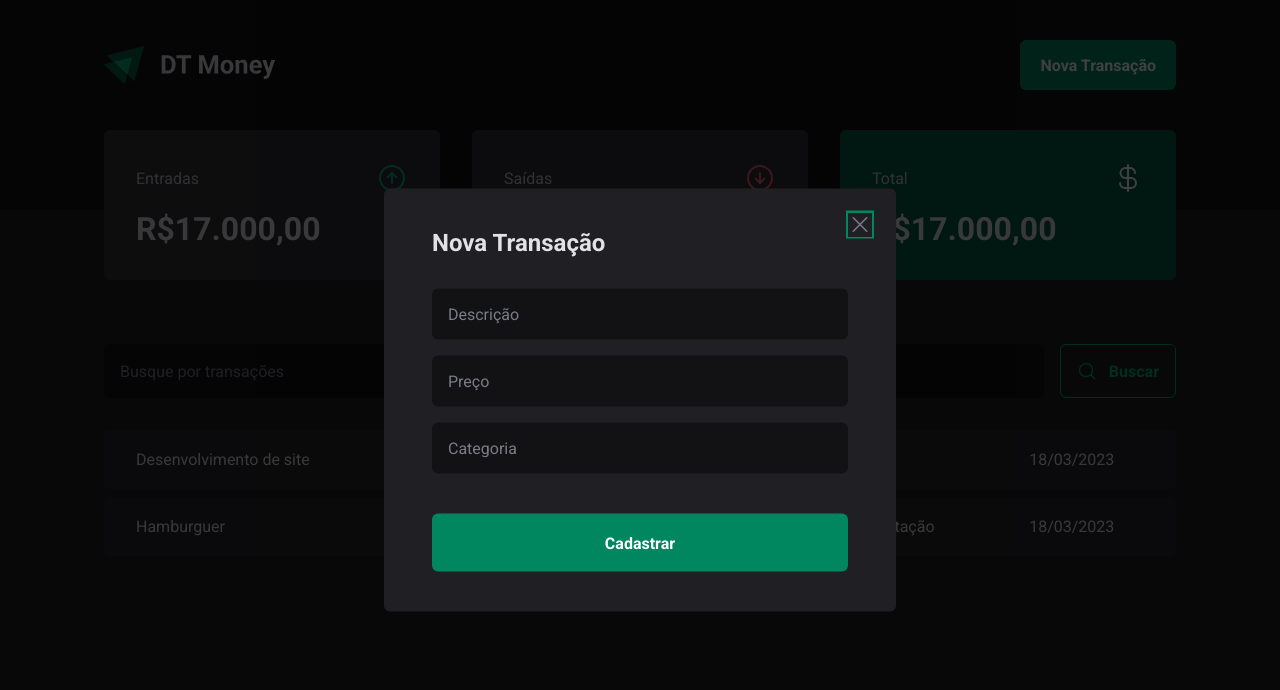
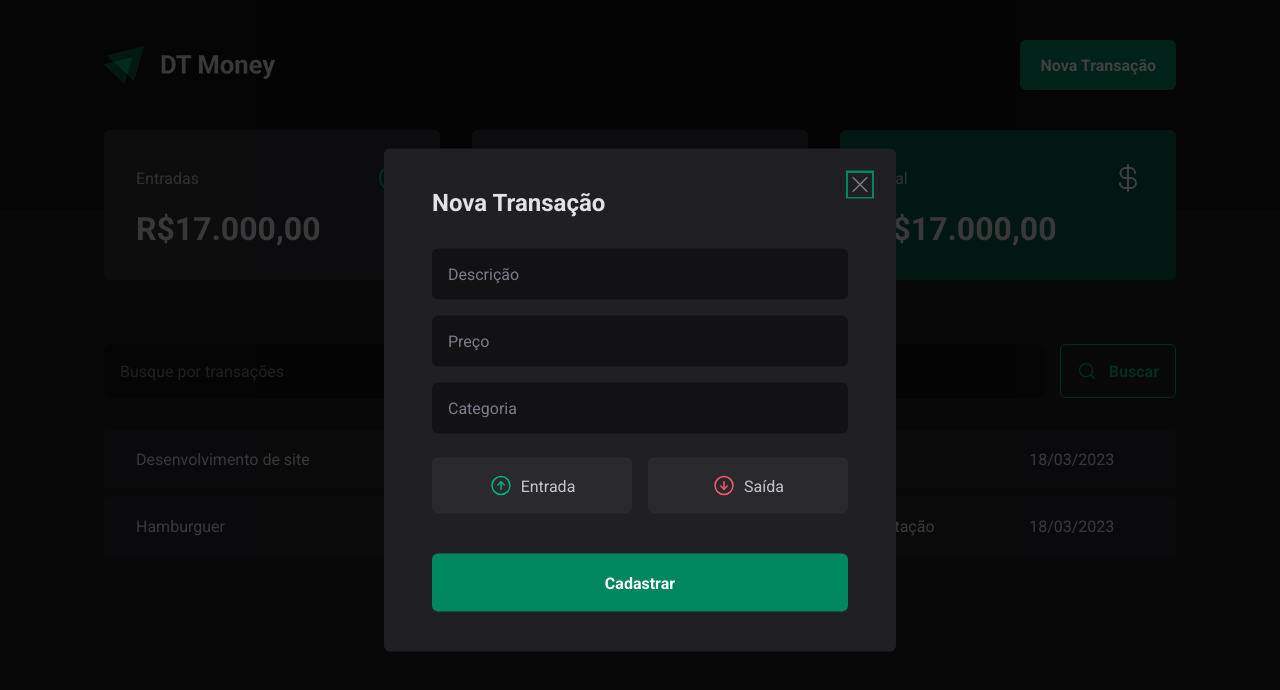
Before and after one commit to bduarte10/dt-money2, a React (Vite) app: page / in a window 1280 px wide. Both pictures are taken after a click on the button "Nova Transação". Shown: the top 690 px of the page. Built offline with nearby package versions, Linux system fonts and the light colour scheme.

Commit message:
feat: buttons modal

```diff
--- a/src/components/NewTransactionModal/index.tsx
+++ b/src/components/NewTransactionModal/index.tsx
@@ -1,6 +1,12 @@
 import * as Dialog from '@radix-ui/react-dialog';
-import { X } from 'phosphor-react';
-import { CloseButton, Content, Overlay } from './styles';
+import { ArrowCircleDown, ArrowCircleUp, X } from 'phosphor-react';
+import {
+  CloseButton,
+  Content,
+  Overlay,
+  TransactionType,
+  TransactionTypeButton,
+} from './styles';
 
 export const NewTransactionModal = () => {
   return (
@@ -15,6 +21,17 @@
           <input type='text' placeholder='Descrição' required />
           <input type='number' placeholder='Preço' required />
           <input type='text' placeholder='Categoria' required />
+
+          <TransactionType>
+            <TransactionTypeButton variant='income'>
+              <ArrowCircleUp size={24} />
+              Entrada
+            </TransactionTypeButton>
+            <TransactionTypeButton variant='outcome'>
+              <ArrowCircleDown size={24} />
+              Saída
+            </TransactionTypeButton>
+          </TransactionType>
           <button type='submit'>Cadastrar</button>
         </form>
       </Content>
--- a/src/components/NewTransactionModal/styles.ts
+++ b/src/components/NewTransactionModal/styles.ts
@@ -67,3 +67,34 @@
   line-height: 0;
   color: ${(props) => props.theme['gray-500']};
 `;
+
+export const TransactionType = styled.div`
+  display: grid;
+  grid-template-columns: repeat(2, 1fr);
+  gap: 1rem;
+  margin-top: 0.5rem;
+`;
+
+interface TransactionTypeButtonProps {
+  variant: 'income' | 'outcome';
+}
+
+export const TransactionTypeButton = styled.button<TransactionTypeButtonProps>`
+  background: ${(props) => props.theme['gray-700']};
+  padding: 1rem;
+  display: flex;
+  align-items: center;
+  justify-content: center;
+  gap: 0.5rem;
+  border-radius: 6px;
+  cursor: pointer;
+  border: 0;
+  color: ${(props) => props.theme['gray-300']};
+
+  svg {
+    color: ${(props) =>
+      props.variant === 'income'
+        ? props.theme['green-300']
+        : props.theme['red-300']};
+  }
+`;
```
